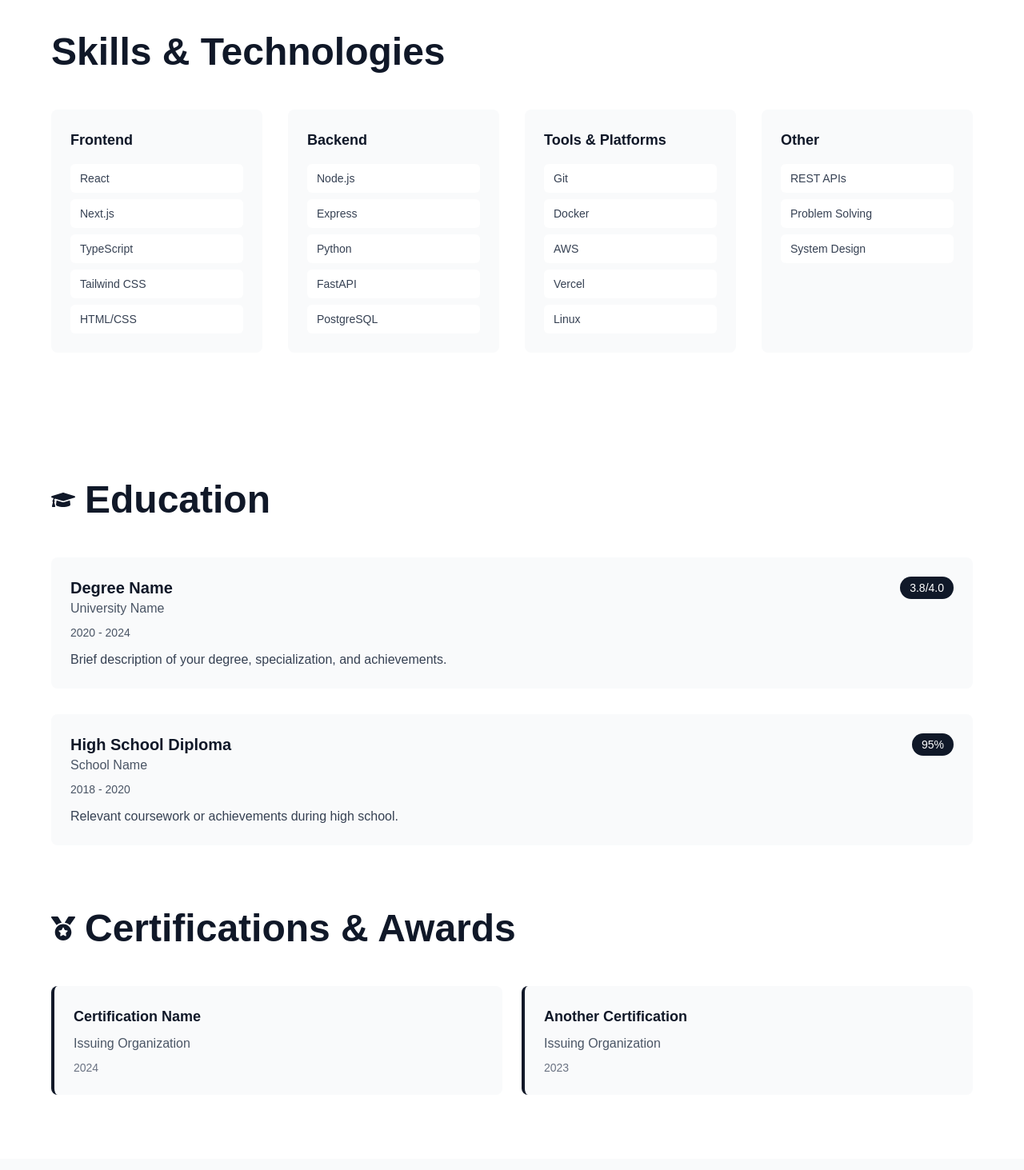
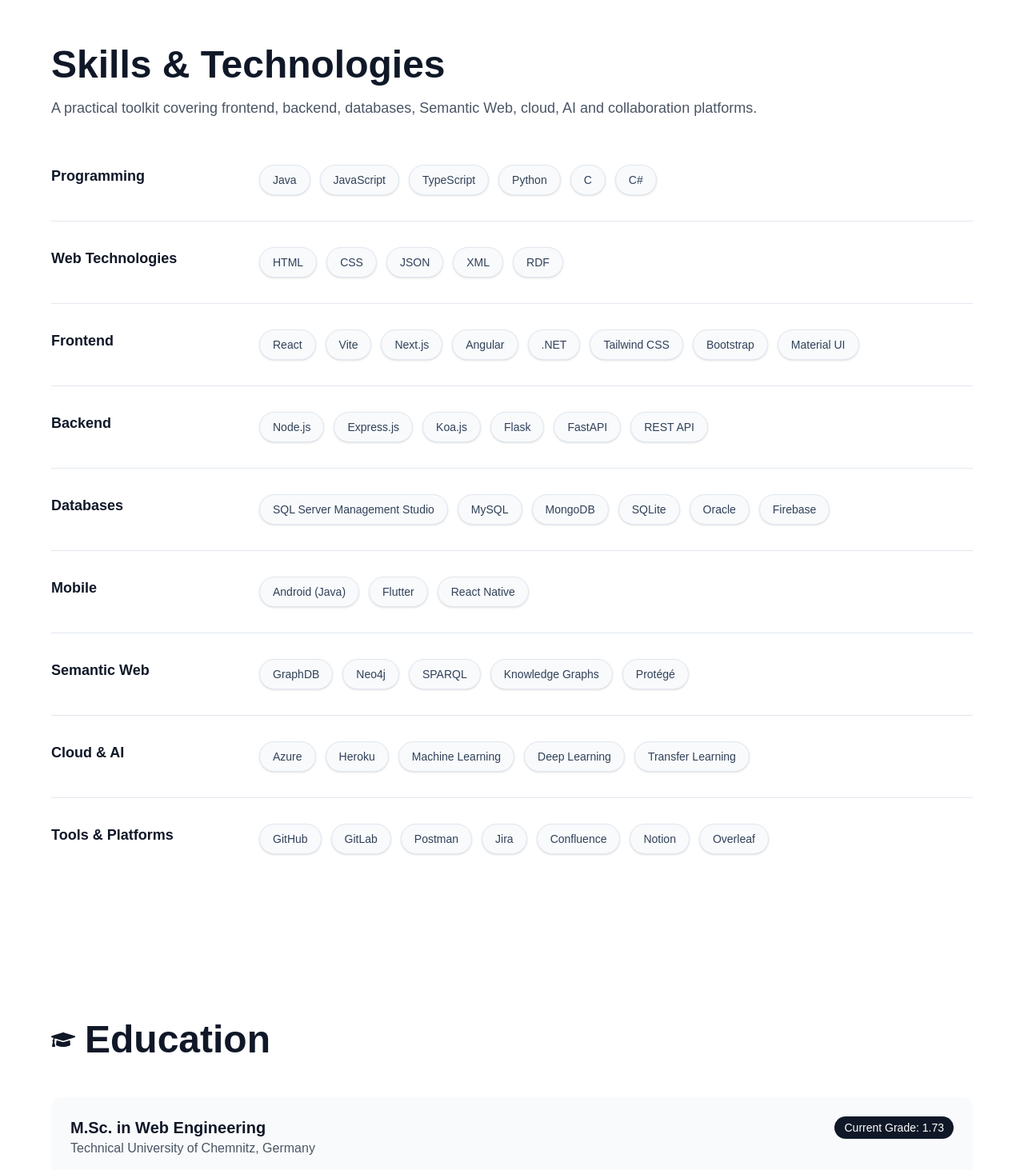
Before and after one commit to PabasaraPalihena/PMPP, a Next.js app in the folder portfolio/: page / in a window 1280 px wide. Shown: the part 3420-4883 px from the top of the page at 80% size. Built offline with nearby package versions, Linux system fonts and the light colour scheme.

Commit message:
feat: add academic and publication section

```diff
--- a/portfolio/components/Academic.tsx
+++ b/portfolio/components/Academic.tsx
@@ -1,55 +1,64 @@
 "use client";
 
 import { motion } from "framer-motion";
-import { FaGraduationCap, FaMedal } from "react-icons/fa";
+import { FaGraduationCap, FaBookOpen } from "react-icons/fa";
 
 export default function Academic() {
   const education = [
     {
-      degree: "Degree Name",
-      institution: "University Name",
-      period: "2020 - 2024",
-      description: "Brief description of your degree, specialization, and achievements.",
-      gpa: "3.8/4.0",
+      degree: "M.Sc. in Web Engineering",
+      institution: "Technical University of Chemnitz, Germany",
+      period: "2024 – Present",
+      grade: "Current Grade: 1.73",
     },
     {
-      degree: "High School Diploma",
-      institution: "School Name",
-      period: "2018 - 2020",
-      description: "Relevant coursework or achievements during high school.",
-      gpa: "95%",
+      degree: "B.Sc. (Hons) in Information Technology Specialization in Software Engineering",
+      institution: "Sri Lanka Institute of Information Technology (SLIIT), Sri Lanka",
+      period: "2019 – 2023",
+      grade: "Grade: 1.8",
+    },
+    {
+      degree: "G.C.E. Advanced Level - Sri Lanka",
+      institution: "Combined Mathematics, Physics, Information and Communication Technology",
+      period: "2015 – 2017",
+      grade: "Passed",
     },
   ];
 
-  const certifications = [
-    { name: "Certification Name", issuer: "Issuing Organization", date: "2024" },
-    { name: "Another Certification", issuer: "Issuing Organization", date: "2023" },
+  const publications = [
+    {
+      title:
+        "Advancing Canine Health and Care: A Multifaceted Approach Using Machine Learning",
+      venue: "IEEE, 2023",
+      link: "https://ieeexplore.ieee.org/document/10155781",
+    },
+    {
+      title: "Evaluating Knowledge Graphs Quality and Validation",
+      venue: "2025",
+      link: "https://www.researchgate.net/publication/403089434_Evaluating_Knowledge_Graphs_Quality_and_Validation",
+    },
+    {
+      title: "SQL Injection Attack Detection and Prevention – Review",
+      venue: "2022",
+      link: "https://www.researchgate.net/publication/364935556_A_comprehensive_review_of_methods_for_SQL_injection_attack_detection_and_prevention",
+    },
+    {
+      title:
+        "Measuring and Evaluating a Complexity Metric for Object-Oriented Code",
+      venue: "2022",
+      link: "https://www.researchgate.net/publication/363214292_Measuring_and_Evaluating_a_Complexity_Metric_for_Object_Oriented_Code",
+    },
+    {
+      title:
+        "Security Challenges and Solutions in Internet of Things (IoT): A Review",
+      venue: "2022",
+      link: "https://www.researchgate.net/publication/365349394_Security_Challenges_and_Solutions_in_Internet_of_Things_IoT_A_Review",
+    },
   ];
 
-  const containerVariants = {
-    hidden: { opacity: 0 },
-    visible: {
-      opacity: 1,
-      transition: {
-        staggerChildren: 0.2,
-        delayChildren: 0.1,
-      },
-    },
-  };
-
-  const itemVariants = {
-    hidden: { opacity: 0, x: -20 },
-    visible: {
-      opacity: 1,
-      x: 0,
-      transition: { duration: 0.5 },
-    },
-  };
-
   return (
-    <section id="academic" className="bg-white py-20 px-6">
-      <div className="max-w-6xl mx-auto">
-        {/* Education */}
+    <section id="academic" className="bg-white px-6 py-20">
+      <div className="mx-auto max-w-6xl">
         <motion.div
           initial={{ opacity: 0, y: 20 }}
           whileInView={{ opacity: 1, y: 0 }}
@@ -57,67 +66,77 @@
           viewport={{ once: true }}
           className="mb-20"
         >
-          <div className="flex items-center gap-3 mb-12">
+          <div className="mb-12 flex items-center gap-3">
             <FaGraduationCap className="text-3xl text-gray-900" />
-            <h2 className="text-4xl md:text-5xl font-bold text-gray-900">Education</h2>
+            <h2 className="text-4xl font-bold text-gray-900 md:text-5xl">
+              Education
+            </h2>
           </div>
 
-          <motion.div
-            variants={containerVariants}
-            initial="hidden"
-            whileInView="visible"
-            viewport={{ once: true }}
-            className="space-y-8"
-          >
+          <div className="space-y-6">
             {education.map((edu, index) => (
-              <motion.div key={index} variants={itemVariants} className="bg-gray-50 p-6 rounded-lg hover:shadow-lg transition-shadow">
-                <div className="flex items-start justify-between mb-2">
+              <motion.div
+                key={edu.degree}
+                initial={{ opacity: 0, x: -20 }}
+                whileInView={{ opacity: 1, x: 0 }}
+                transition={{ duration: 0.5, delay: index * 0.1 }}
+                viewport={{ once: true }}
+                className="rounded-xl bg-gray-50 p-6 transition-shadow hover:shadow-lg"
+              >
+                <div className="mb-3 flex flex-col gap-3 md:flex-row md:items-start md:justify-between">
                   <div>
-                    <h3 className="text-xl font-bold text-gray-900">{edu.degree}</h3>
-                    <p className="text-gray-600 font-medium">{edu.institution}</p>
+                    <h3 className="text-xl font-bold text-gray-900">
+                      {edu.degree}
+                    </h3>
+                    <p className="font-medium text-gray-600">
+                      {edu.institution}
+                    </p>
                   </div>
-                  <span className="px-3 py-1 bg-gray-900 text-white rounded-full text-sm font-medium">
-                    {edu.gpa}
+
+                  <span className="w-fit rounded-full bg-gray-900 px-3 py-1 text-sm font-medium text-white">
+                    {edu.grade}
                   </span>
                 </div>
-                <p className="text-gray-600 text-sm mb-3">{edu.period}</p>
-                <p className="text-gray-700">{edu.description}</p>
+
+                <p className="mb-3 text-sm text-gray-500">{edu.period}</p>
               </motion.div>
             ))}
-          </motion.div>
+          </div>
         </motion.div>
 
-        {/* Certifications */}
         <motion.div
           initial={{ opacity: 0, y: 20 }}
           whileInView={{ opacity: 1, y: 0 }}
-          transition={{ duration: 0.8, delay: 0.1 }}
+          transition={{ duration: 0.8 }}
           viewport={{ once: true }}
         >
-          <div className="flex items-center gap-3 mb-12">
-            <FaMedal className="text-3xl text-gray-900" />
-            <h2 className="text-4xl md:text-5xl font-bold text-gray-900">Certifications & Awards</h2>
+          <div className="mb-12 flex items-center gap-3">
+            <FaBookOpen className="text-3xl text-gray-900" />
+            <h2 className="text-4xl font-bold text-gray-900 md:text-5xl">
+              Publications
+            </h2>
           </div>
 
-          <motion.div
-            variants={containerVariants}
-            initial="hidden"
-            whileInView="visible"
-            viewport={{ once: true }}
-            className="grid grid-cols-1 md:grid-cols-2 gap-6"
-          >
-            {certifications.map((cert, index) => (
-              <motion.div
-                key={index}
-                variants={itemVariants}
-                className="bg-gray-50 p-6 rounded-lg hover:shadow-lg transition-shadow border-l-4 border-gray-900"
+          <div className="grid grid-cols-1 gap-6 md:grid-cols-2">
+            {publications.map((pub, index) => (
+              <motion.a
+                key={pub.title}
+                href={pub.link}
+                target="_blank"
+                rel="noopener noreferrer"
+                initial={{ opacity: 0, y: 20 }}
+                whileInView={{ opacity: 1, y: 0 }}
+                transition={{ duration: 0.5, delay: index * 0.08 }}
+                viewport={{ once: true }}
+                className="rounded-xl border-l-4 border-gray-900 bg-gray-50 p-6 transition-all hover:-translate-y-1 hover:shadow-lg"
               >
-                <h3 className="text-lg font-bold text-gray-900 mb-2">{cert.name}</h3>
-                <p className="text-gray-600 mb-2">{cert.issuer}</p>
-                <p className="text-gray-500 text-sm">{cert.date}</p>
-              </motion.div>
+                <h3 className="mb-2 text-lg font-bold text-gray-900">
+                  {pub.title}
+                </h3>
+                <p className="text-sm text-gray-500">{pub.venue}</p>
+              </motion.a>
             ))}
-          </motion.div>
+          </div>
         </motion.div>
       </div>
     </section>
--- a/portfolio/components/Skills.tsx
+++ b/portfolio/components/Skills.tsx
@@ -4,68 +4,53 @@
 import { skills } from "@/data/skills";
 
 export default function Skills() {
-  const containerVariants = {
-    hidden: { opacity: 0 },
-    visible: {
-      opacity: 1,
-      transition: {
-        staggerChildren: 0.1,
-        delayChildren: 0.1,
-      },
-    },
-  };
+  return (
+    <section id="skills" className="bg-white px-6 py-24">
+      <div className="mx-auto max-w-6xl">
+        <motion.div
+          initial={{ opacity: 0, y: 24 }}
+          whileInView={{ opacity: 1, y: 0 }}
+          transition={{ duration: 0.7 }}
+          viewport={{ once: true }}
+          className="mb-14"
+        >
+          <h2 className="mb-4 text-4xl font-bold text-gray-900 md:text-5xl">
+            Skills & Technologies
+          </h2>
 
-  const itemVariants = {
-    hidden: { opacity: 0, scale: 0.8 },
-    visible: {
-      opacity: 1,
-      scale: 1,
-      transition: { duration: 0.5 },
-    },
-  };
+          <p className="text-base leading-relaxed text-gray-600 md:text-lg">
+            A practical toolkit covering frontend, backend, databases, Semantic Web, cloud, AI and collaboration platforms.
+          </p>
+        </motion.div>
 
-  return (
-    <section id="skills" className="bg-white py-20 px-6">
-      <div className="max-w-6xl mx-auto">
-        <motion.h2
-          initial={{ opacity: 0, y: 20 }}
-          whileInView={{ opacity: 1, y: 0 }}
-          transition={{ duration: 0.8 }}
-          viewport={{ once: true }}
-          className="text-4xl md:text-5xl font-bold text-gray-900 mb-12"
-        >
-          Skills & Technologies
-        </motion.h2>
-
-        <div className="grid grid-cols-1 md:grid-cols-2 lg:grid-cols-4 gap-8">
+        <div className="space-y-8">
           {skills.map((skillGroup, groupIndex) => (
             <motion.div
-              key={groupIndex}
-              initial={{ opacity: 0, y: 20 }}
+              key={skillGroup.category}
+              initial={{ opacity: 0, y: 24 }}
               whileInView={{ opacity: 1, y: 0 }}
-              transition={{ duration: 0.8, delay: groupIndex * 0.1 }}
+              transition={{ duration: 0.6, delay: groupIndex * 0.06 }}
               viewport={{ once: true }}
-              className="bg-gray-50 p-6 rounded-lg"
+              className="grid gap-5 border-b border-slate-200 pb-8 last:border-b-0 md:grid-cols-[240px_1fr]"
             >
-              <h3 className="text-lg font-bold text-gray-900 mb-4">{skillGroup.category}</h3>
+              <div>
+                <h3 className="text-lg font-bold text-gray-900">
+                  {skillGroup.category}
+                </h3>
+              </div>
 
-              <motion.div
-                variants={containerVariants}
-                initial="hidden"
-                whileInView="visible"
-                viewport={{ once: true }}
-                className="space-y-2"
-              >
-                {skillGroup.skills.map((skill, skillIndex) => (
-                  <motion.div
-                    key={skillIndex}
-                    variants={itemVariants}
-                    className="px-3 py-2 bg-white rounded-md text-gray-700 text-sm font-medium hover:bg-gray-100 transition-colors"
+              <div className="flex flex-wrap gap-3">
+                {skillGroup.skills.map((skill) => (
+                  <motion.span
+                    key={skill}
+                    whileHover={{ y: -3 }}
+                    transition={{ duration: 0.2 }}
+                    className="rounded-full border border-slate-200 bg-slate-50 px-4 py-2 text-sm font-medium text-slate-700 shadow-sm transition-shadow hover:shadow-md"
                   >
                     {skill}
-                  </motion.div>
+                  </motion.span>
                 ))}
-              </motion.div>
+              </div>
             </motion.div>
           ))}
         </div>
--- a/portfolio/data/skills.ts
+++ b/portfolio/data/skills.ts
@@ -2,19 +2,39 @@
 
 export const skills: Skill[] = [
   {
+    category: "Programming",
+    skills: ["Java", "JavaScript", "TypeScript", "Python", "C", "C#"],
+  },
+  {
+    category: "Web Technologies",
+    skills: ["HTML", "CSS", "JSON", "XML", "RDF"],
+  },
+  {
     category: "Frontend",
-    skills: ["React", "Next.js", "TypeScript", "Tailwind CSS", "HTML/CSS"],
+    skills: ["React", "Vite", "Next.js", "Angular", ".NET", "Tailwind CSS", "Bootstrap", "Material UI"],
   },
   {
     category: "Backend",
-    skills: ["Node.js", "Express", "Python", "FastAPI", "PostgreSQL"],
+    skills: ["Node.js", "Express.js", "Koa.js", "Flask", "FastAPI", "REST API"],
+  },
+  {
+    category: "Databases",
+    skills: ["SQL Server Management Studio", "MySQL", "MongoDB", "SQLite", "Oracle", "Firebase"],
+  },
+  {
+    category: "Mobile",
+    skills: ["Android (Java)", "Flutter", "React Native"],
+  },
+  {
+    category: "Semantic Web",
+    skills: ["GraphDB", "Neo4j", "SPARQL", "Knowledge Graphs", "Protégé"],
+  },
+  {
+    category: "Cloud & AI",
+    skills: ["Azure", "Heroku", "Machine Learning", "Deep Learning", "Transfer Learning"],
   },
   {
     category: "Tools & Platforms",
-    skills: ["Git", "Docker", "AWS", "Vercel", "Linux"],
-  },
-  {
-    category: "Other",
-    skills: ["REST APIs", "Problem Solving", "System Design"],
+    skills: ["GitHub", "GitLab", "Postman", "Jira", "Confluence", "Notion", "Overleaf"],
   },
 ];
```
